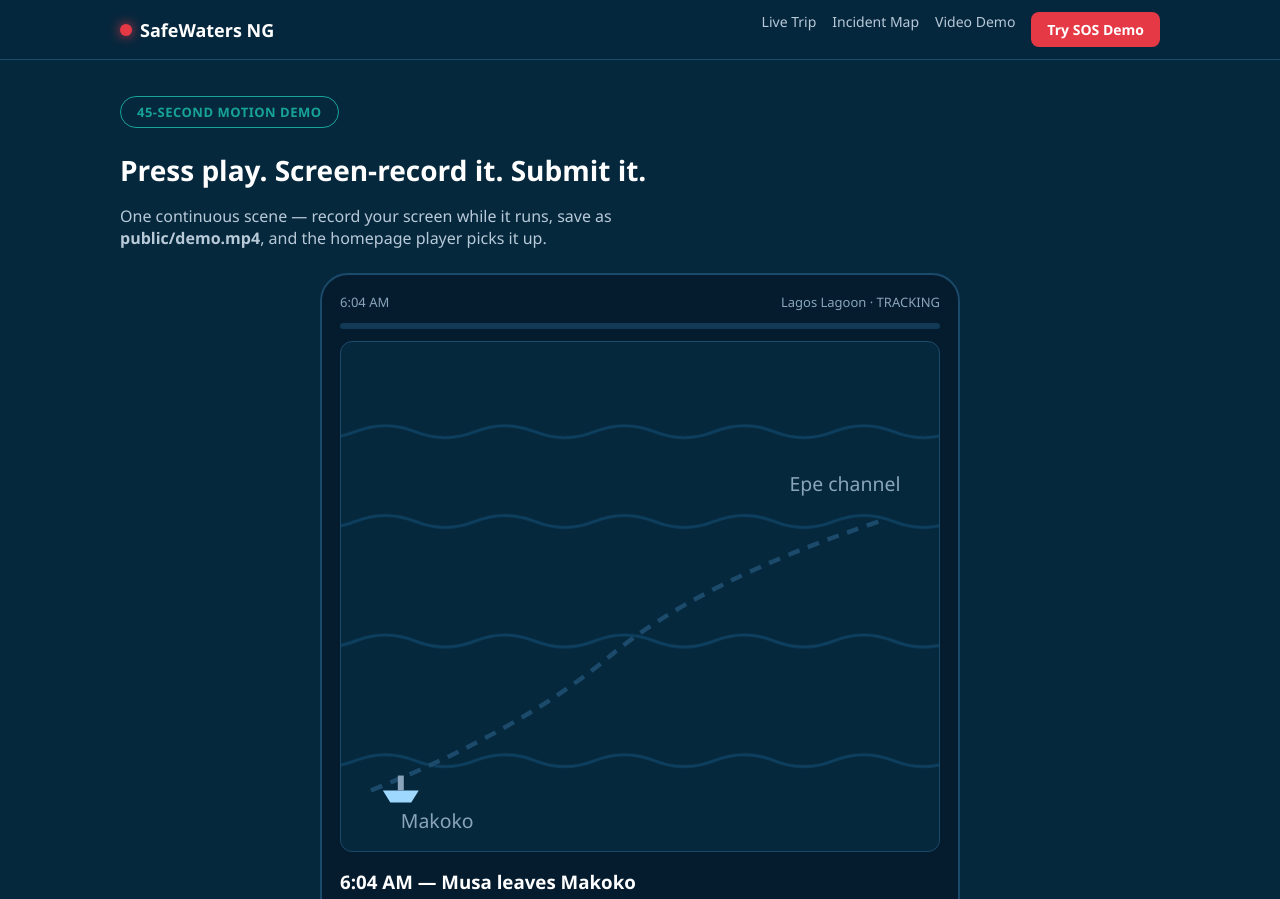
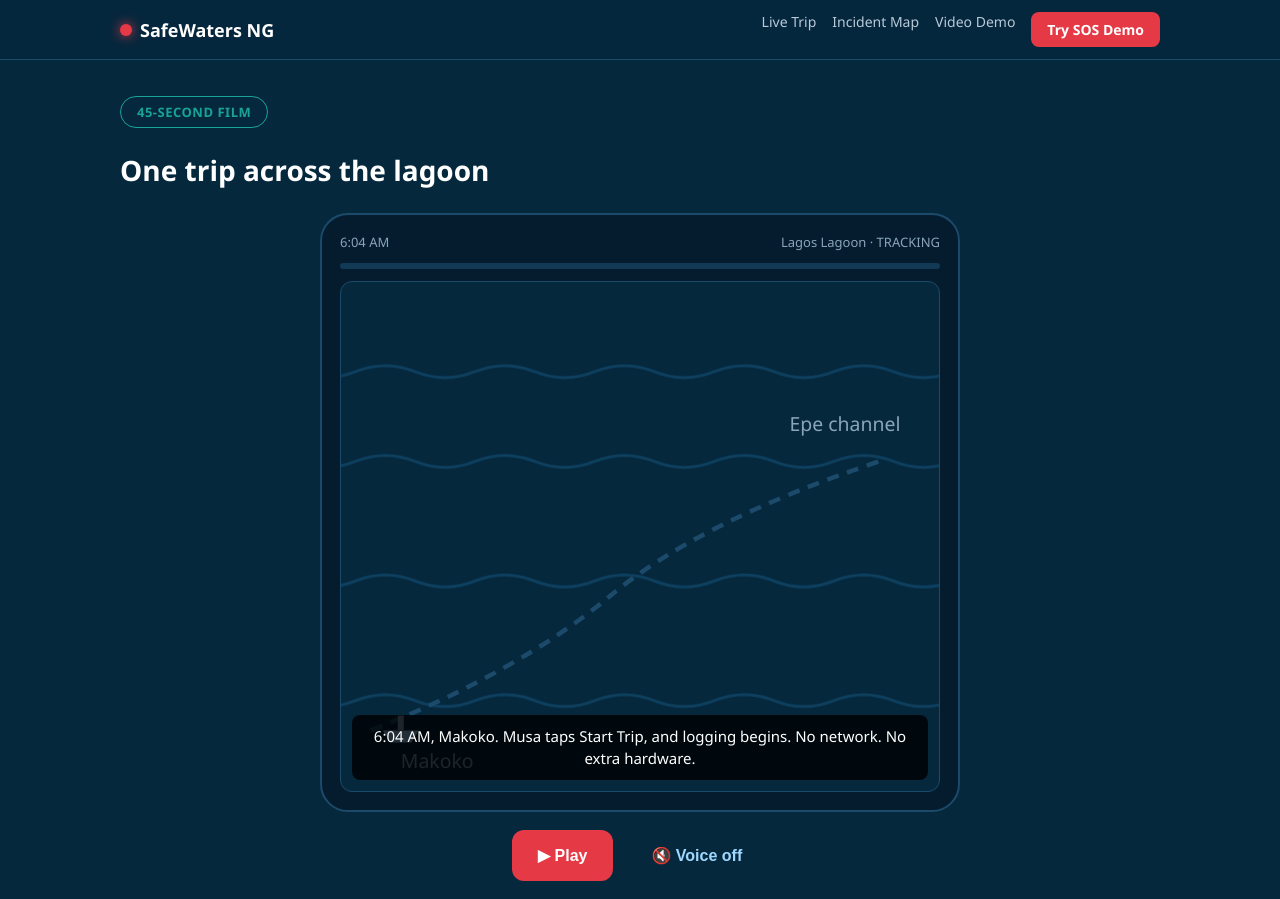
Before and after one commit to Shushirolsh-Dev/safewaters-ng, a Next.js app: page /demo in a window 1280 px wide. Shown: the top 899 px of the page. Built offline with nearby package versions, Linux system fonts and the light colour scheme.

Commit message:
Human copy, voiceover + subtitles on film

```diff
--- a/app/demo/page.js
+++ b/app/demo/page.js
@@ -25,20 +25,40 @@ function posAt(p) {
 }
 const lerp = (a, b, f) => [a[0]+(b[0]-a[0])*f, a[1]+(b[1]-a[1])*f];
 
-const CAPS = [
-  { to: 8, h: "6:04 AM — Musa leaves Makoko", c: "One tap starts the trip. GPS breadcrumbs save on-device. No network, no hardware, no AIS." },
-  { to: 18, h: "Mid-lagoon, zero bars — still logging", c: "Every fix is banked offline. The dotted trail is the trip record insurers and banks will pay for." },
-  { to: 28, h: "Engine failure — one-tap SOS", c: "Last GPS fix fires instantly: by data when there is signal, by SMS when there is not. Queued and retried automatically." },
-  { to: 38, h: "The whole lagoon sees the red pin", c: "Cooperative, nearby canoes and responders converge on one live map. Response, not rumour." },
-  { to: 99, h: "Every trip is data that earns", c: "₦500/mo cooperatives. Insurance priced off verified trips. Pilot: 500 fishers, Lagos Lagoon." },
+// One narration line per scene. Subtitles show these; voiceover speaks them.
+const LINES = [
+  { to: 8, line: "6:04 AM, Makoko. Musa taps Start Trip, and logging begins. No network. No extra hardware." },
+  { to: 18, line: "Mid-lagoon, zero bars. The phone keeps recording. That trail becomes a record banks can trust." },
+  { to: 28, line: "Engine failure. One tap — SOS goes out by data, or by SMS where there is no signal." },
+  { to: 38, line: "The whole lagoon sees the red pin. His cooperative, nearby canoes, responders — one map." },
+  { to: 99, line: "Every trip is data that earns. Five hundred fishers. Lagos Lagoon. That is the pilot." },
 ];
+
+function pickVoice() {
+  if (typeof window === "undefined" || !("speechSynthesis" in window)) return null;
+  const vs = window.speechSynthesis.getVoices();
+  return vs.find((v) => v.lang === "en-NG")
+    || vs.find((v) => v.lang && v.lang.startsWith("en") && /male|daniel|arthur|george/i.test(v.name))
+    || vs.find((v) => v.lang && v.lang.startsWith("en-GB"))
+    || vs.find((v) => v.lang && v.lang.startsWith("en"))
+    || null;
+}
 
 export default function DemoPage() {
   const [t, setT] = useState(0);
   const [playing, setPlaying] = useState(false);
+  const [voiceOn, setVoiceOn] = useState(false);
+  const [hasSpeech, setHasSpeech] = useState(false);
   const raf = useRef(null);
   const lastTs = useRef(0);
 
+  useEffect(() => {
+    if ("speechSynthesis" in window) {
+      setHasSpeech(true);
+      window.speechSynthesis.getVoices();
+    }
+    return () => { if ("speechSynthesis" in window) window.speechSynthesis.cancel(); };
+  }, []);
   useEffect(() => () => cancelAnimationFrame(raf.current), []);
   useEffect(() => {
     if (!playing) return;
@@ -57,40 +77,58 @@ export default function DemoPage() {
     return () => cancelAnimationFrame(raf.current);
   }, [playing]);
 
+  const sceneIdx = LINES.findIndex((c) => t < c.to);
+
+  // speak the line whenever the scene changes and voice is on
+  useEffect(() => {
+    if (!voiceOn || !hasSpeech) return;
+    const v = pickVoice();
+    window.speechSynthesis.cancel();
+    const u = new SpeechSynthesisUtterance(LINES[sceneIdx].line);
+    if (v) u.voice = v;
+    u.rate = 0.98;
+    window.speechSynthesis.speak(u);
+  // eslint-disable-next-line react-hooks/exhaustive-deps
+  }, [sceneIdx, voiceOn]);
+
+  const toggleVoice = () => {
+    if (voiceOn && hasSpeech) window.speechSynthesis.cancel();
+    setVoiceOn((v) => !v);
+  };
+
   // motion state from timeline
-  const sailP = t < 18 ? (t / 18) * 0.92 : 0.92;                 // boat sails then stops
+  const sailP = t < 18 ? (t / 18) * 0.92 : 0.92;
   const boat = posAt(sailP);
-  const bob = sailP >= 0.92 && t >= 18 ? Math.sin(t * 4) * 3 : 0; // distress bobbing
+  const bob = sailP >= 0.92 && t >= 18 ? Math.sin(t * 4) * 3 : 0;
   const crumbs = Math.floor(sailP * 22);
   const sosOn = t >= 18;
-  const ring = sosOn ? ((t - 18) % 1.6) / 1.6 : 0;                // expanding shockwave
+  const ring = sosOn ? ((t - 18) % 1.6) / 1.6 : 0;
   const zoom = t >= 28 ? Math.min((t - 28) / 6, 1) : 0;
   const scale = 1 + zoom * 0.45;
   const respP = t >= 28 ? Math.min((t - 28) / 10, 1) : 0;
   const resp = lerp(BASE_PT, SOS_PT, respP * respP * (3 - 2 * respP));
   const mm = 4 + Math.floor((t / T) * 37);
   const clock = `6:${String(mm).padStart(2, "0")} AM`;
-  const cap = CAPS.find((c) => t < c.to);
   const outro = t >= 38 ? Math.min((t - 38) / 2, 1) : 0;
   const smsLines = [
     t >= 19 && "SOS queued — no data signal",
-    t >= 22 && "SMS sent via Termii → +234 ••• ••• 210",
-    t >= 25 && "Makoko cooperative alerted (14 boats nearby)",
+    t >= 22 && "SMS sent → +234 ••• ••• 210",
+    t >= 25 && "Makoko cooperative alerted — 14 boats nearby",
     t >= 29 && "Responder dispatched — ETA 22 min",
   ].filter(Boolean);
 
   return (
     <div className="section">
-      <span className="pill">45-SECOND MOTION DEMO</span>
-      <h2>Press play. Screen-record it. Submit it.</h2>
-      <p className="lead">One continuous scene — record your screen while it runs, save as <b>public/demo.mp4</b>, and the homepage player picks it up.</p>
+      <span className="pill">45-SECOND FILM</span>
+      <h2>One trip across the lagoon</h2>
       <div className="player" style={{ maxWidth: 640 }}>
         <div className="phone">
           <div style={{ display: "flex", justifyContent: "space-between", fontSize: 13, color: "#8aa5bb" }}>
             <span>{clock}</span><span>Lagos Lagoon · {sosOn ? "SOS ACTIVE" : "TRACKING"}</span>
           </div>
           <div className="progress"><i style={{ width: `${(t / T) * 100}%` }} /></div>
-          <svg viewBox="0 0 400 340" style={{ width: "100%", background: "#06283d", borderRadius: 12, border: "1px solid #1c4a6b" }}>
+          <div style={{ position: "relative" }}>
+            <svg viewBox="0 0 400 340" style={{ width: "100%", background: "#06283d", borderRadius: 12, border: "1px solid #1c4a6b", display: "block" }}>
               <g className="waves" stroke="#134a6e" strokeWidth="2" fill="none" opacity="0.7">
                 <path d="M-400 60 q20 -8 40 0 t40 0 t40 0 t40 0 t40 0 t40 0 t40 0 t40 0 t40 0 t40 0 t40 0 t40 0 t40 0 t40 0 t40 0 t40 0 t40 0 t40 0 t40 0 t40 0" />
                 <path d="M-400 120 q20 -8 40 0 t40 0 t40 0 t40 0 t40 0 t40 0 t40 0 t40 0 t40 0 t40 0 t40 0 t40 0 t40 0 t40 0 t40 0 t40 0 t40 0 t40 0 t40 0 t40 0" />
@@ -106,12 +144,10 @@ export default function DemoPage() {
                 {respP > 0 && <line x1={BASE_PT[0]} y1={BASE_PT[1]} x2={resp[0]} y2={resp[1]} stroke="#ffb703" strokeWidth="2" strokeDasharray="6 5" />}
                 <text x="40" y="325" fontSize="13" fill="#8aa5bb">Makoko</text>
                 <text x="300" y="100" fontSize="13" fill="#8aa5bb">Epe channel</text>
-              {/* distressed boat */}
                 <g transform={`translate(${boat[0]} ${boat[1] + bob})`}>
                   <path d="M-12 0 L12 0 L7 8 L-7 8 Z" fill={sosOn ? "#e63946" : "#9fd8ff"} />
                   <rect x="-2" y="-10" width="4" height="10" fill="#8aa5bb" />
                 </g>
-              {/* SOS shockwave */}
                 {sosOn && (
                   <g>
                     <circle cx={SOS_PT[0]} cy={SOS_PT[1]} r={12 + ring * 46} fill="none" stroke="#e63946" strokeWidth={3 - ring * 2} opacity={1 - ring} />
@@ -119,7 +155,6 @@ export default function DemoPage() {
                     <text x={SOS_PT[0]} y={SOS_PT[1] + 5} textAnchor="middle" fontSize="11" fontWeight="bold" fill="#fff">SOS</text>
                   </g>
                 )}
-              {/* responder boat */}
                 {respP > 0 && (
                   <g transform={`translate(${resp[0]} ${resp[1]})`}>
                     <path d="M-11 0 L11 0 L6 7 L-6 7 Z" fill="#ffb703" />
@@ -139,26 +174,27 @@ export default function DemoPage() {
                 </g>
               )}
             </svg>
-          <h3 style={{ margin: "12px 0 4px" }}>{cap.h}</h3>
-          <p className="cap" style={{ minHeight: 0 }}>{cap.c}</p>
+            <div style={{ position: "absolute", left: 12, right: 12, bottom: 12, background: "rgba(0,0,0,0.78)", borderRadius: 8, padding: "10px 14px", fontSize: 15, lineHeight: 1.5, textAlign: "center" }}>
+              {LINES[sceneIdx].line}
+            </div>
+          </div>
           {smsLines.length > 0 && (
             <div style={{ marginTop: 8, display: "grid", gap: 6 }}>
               {smsLines.map((s, k) => (
-                <div key={k} style={{ background: "#041c2e", border: "1px solid #1c4a6b", borderRadius: 8, padding: "8px 12px", fontSize: 13 }}>
-                  {k >= 2 ? "🟢 " : "🔴 "}{s}
-                </div>
+                <div key={k} style={{ background: "#041c2e", border: "1px solid #1c4a6b", borderRadius: 8, padding: "8px 12px", fontSize: 13 }}>{s}</div>
               ))}
             </div>
           )}
         </div>
         <div className="big-btns" style={{ justifyContent: "center" }}>
-          {!playing && t === 0 && <button className="btn" onClick={() => setPlaying(true)}>▶ Play 45-sec demo</button>}
+          {!playing && t === 0 && <button className="btn" onClick={() => setPlaying(true)}>▶ Play</button>}
           {playing && <button className="btn-ghost" onClick={() => setPlaying(false)}>Pause</button>}
           {!playing && t > 0 && t < T && <button className="btn" onClick={() => setPlaying(true)}>▶ Resume</button>}
           {!playing && t > 0 && <button className="btn-ghost" onClick={() => { setT(0); setPlaying(true); }}>↻ Replay</button>}
+          {hasSpeech && <button className="btn-ghost" onClick={toggleVoice}>{voiceOn ? "🔊 Voice on" : "🔇 Voice off"}</button>}
         </div>
         <input type="range" min="0" max={T} step="0.1" value={t} onChange={(e) => { setPlaying(false); setT(Number(e.target.value)); }} style={{ width: "100%" }} />
-        <div style={{ textAlign: "center", color: "#8aa5bb", fontSize: 13 }}>{t.toFixed(1)}s / {T}s — drag to scrub a retake</div>
+        <div style={{ textAlign: "center", color: "#8aa5bb", fontSize: 13 }}>{t.toFixed(1)}s / {T}s</div>
       </div>
     </div>
   );
--- a/app/map/page.js
+++ b/app/map/page.js
@@ -23,7 +23,7 @@ export default function MapPage() {
     <div className="section">
       <span className="pill">SHARED RESCUE MAP</span>
       <h2>Lagos Lagoon — live incidents</h2>
-      <p className="lead">One map for fishers, cooperatives, patrols and responders. Mock data for the demo.</p>
+      <p className="lead">Every SOS, hazard and patrol sighting lands here — one picture for fishers, cooperatives and responders.</p>
       <div className="legend">
         <span>🔴 SOS distress</span><span>🟡 Hazard</span><span>🟢 Patrol sighting</span>
       </div>
--- a/app/trip/page.js
+++ b/app/trip/page.js
@@ -5,7 +5,7 @@ export default function TripPage() {
   const [points, setPoints] = useState([]);
   const [active, setActive] = useState(false);
   const [startedAt, setStartedAt] = useState(null);
-  const [status, setStatus] = useState("Idle — press Start Trip to begin logging GPS breadcrumbs.");
+  const [status, setStatus] = useState("Ready — start a trip to log GPS breadcrumbs.");
   const watchId = useRef(null);
 
   useEffect(() => {
@@ -55,7 +55,7 @@ export default function TripPage() {
     <div className="section">
       <span className="pill">LIVE TRIP DEMO</span>
       <h2>Small-boat trip tracker</h2>
-      <p className="lead">This is exactly what judges will tap: start, sail, SOS. Works on a ₦40k Android.</p>
+      <p className="lead">For the boats AIS cannot see. Start a trip, sail, hit SOS if anything goes wrong.</p>
       <div className="panel">
         <div><span className="status-dot" style={{ background: active ? "#17a398" : "#5b748a" }} />{status}</div>
         <div className="big-btns">
```
Also changed, not shown: app/page.js (+7 -7 lines), 1 other file (tests, documents, lock files or other folders). Lines whose indentation alone changed are shown as unchanged.
